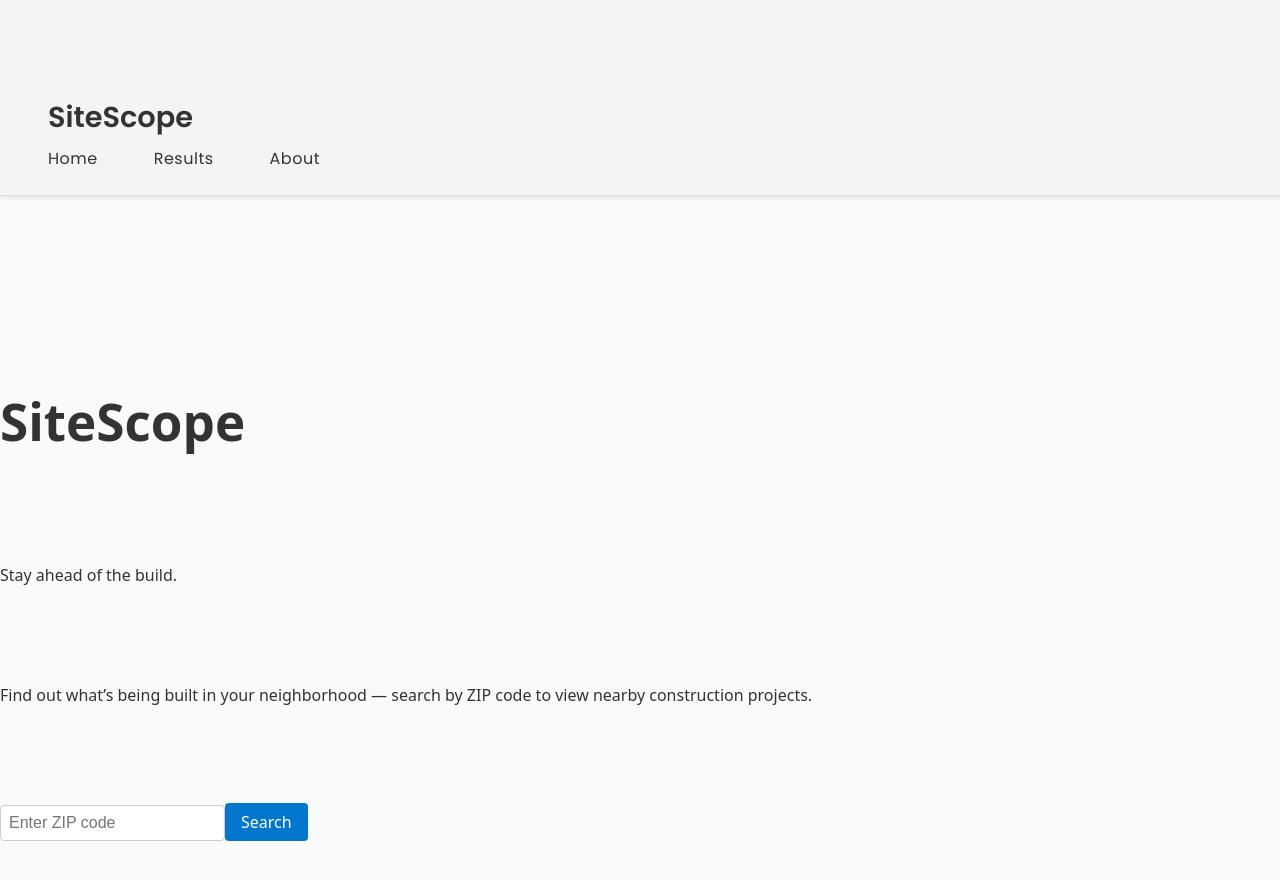
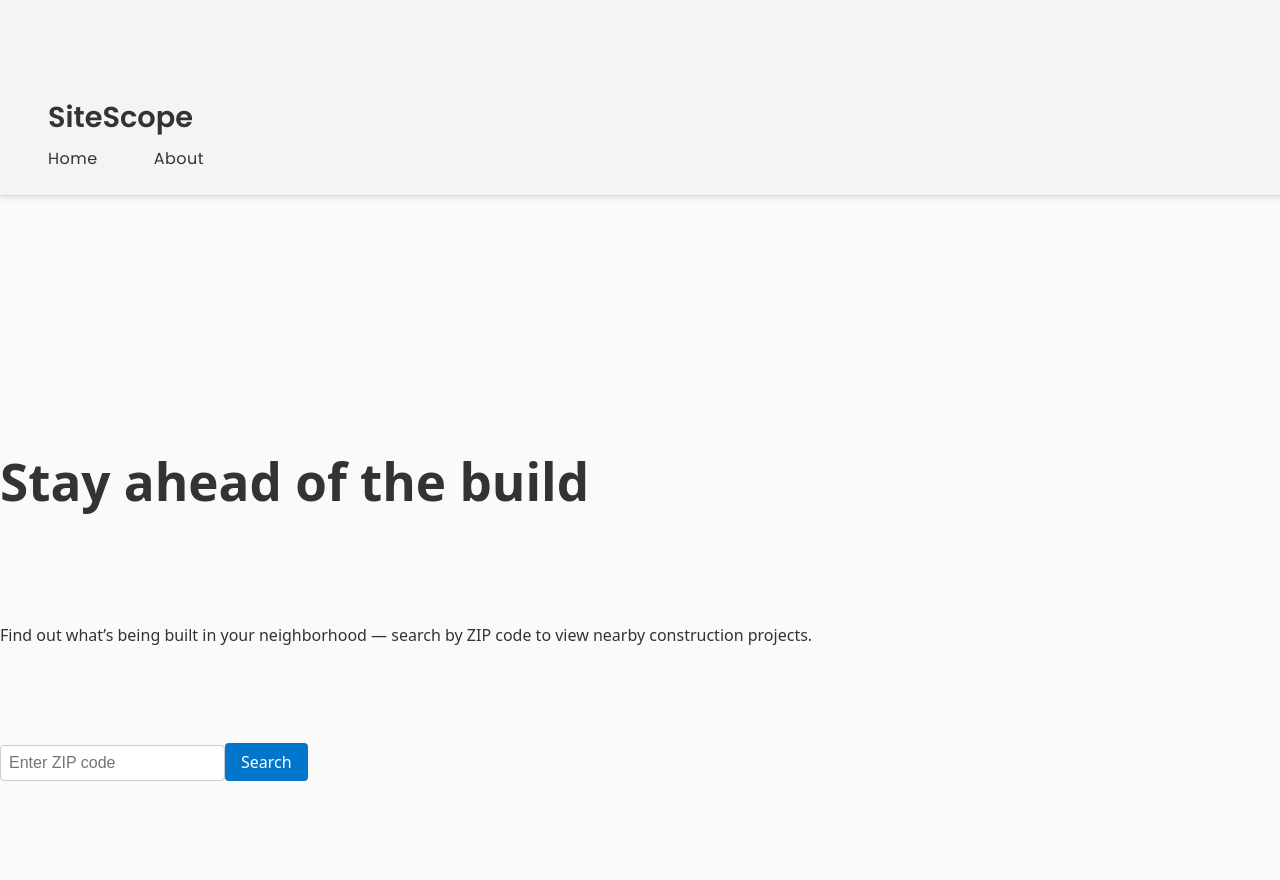
Before and after one commit to MattSanchez77/SiteScopeFE, a React (Vite) app: page / in a window 1280 px wide. Built offline with nearby package versions, Linux system fonts and the light colour scheme.

Commit message:
NavBAr updated

```diff
--- a/src/App.css
+++ b/src/App.css
@@ -36,4 +36,5 @@ input {
   word-wrap: break-word;
   overflow-wrap: break-word;
   white-space: normal;
+
 }
--- a/src/components/Nav/NavBar.jsx
+++ b/src/components/Nav/NavBar.jsx
@@ -8,7 +8,6 @@ function Navbar() {
         <div className={styles['navbar-logo']}>SiteScope</div>
         <ul className={styles['navbar-links']}>
           <li><Link to="/">Home</Link></li>
-          <li><Link to="/results">Results</Link></li>
           <li><Link to="/about">About</Link></li>
         </ul>
       </nav>
--- a/src/pages/HomePage.jsx
+++ b/src/pages/HomePage.jsx
@@ -15,8 +15,7 @@ function Home() {
 
   return (
     <div className="home-container">
-      <h1 className="home-title">SiteScope</h1>
-      <p className="home-slogan">Stay ahead of the build.</p>
+      <h1 className="home-title">Stay ahead of the build</h1>
       <p className="home-description">
         Find out what’s being built in your neighborhood — search by ZIP code to view nearby construction projects.
       </p>
```
